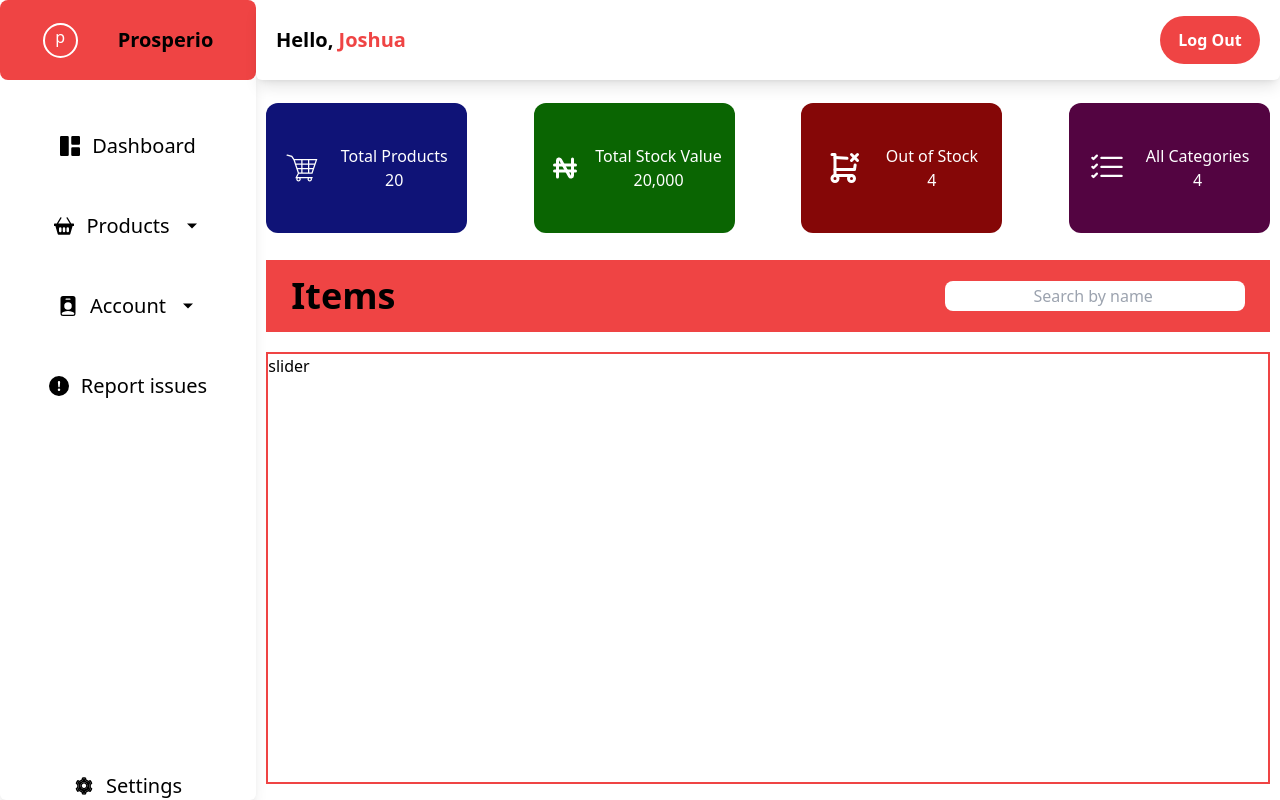
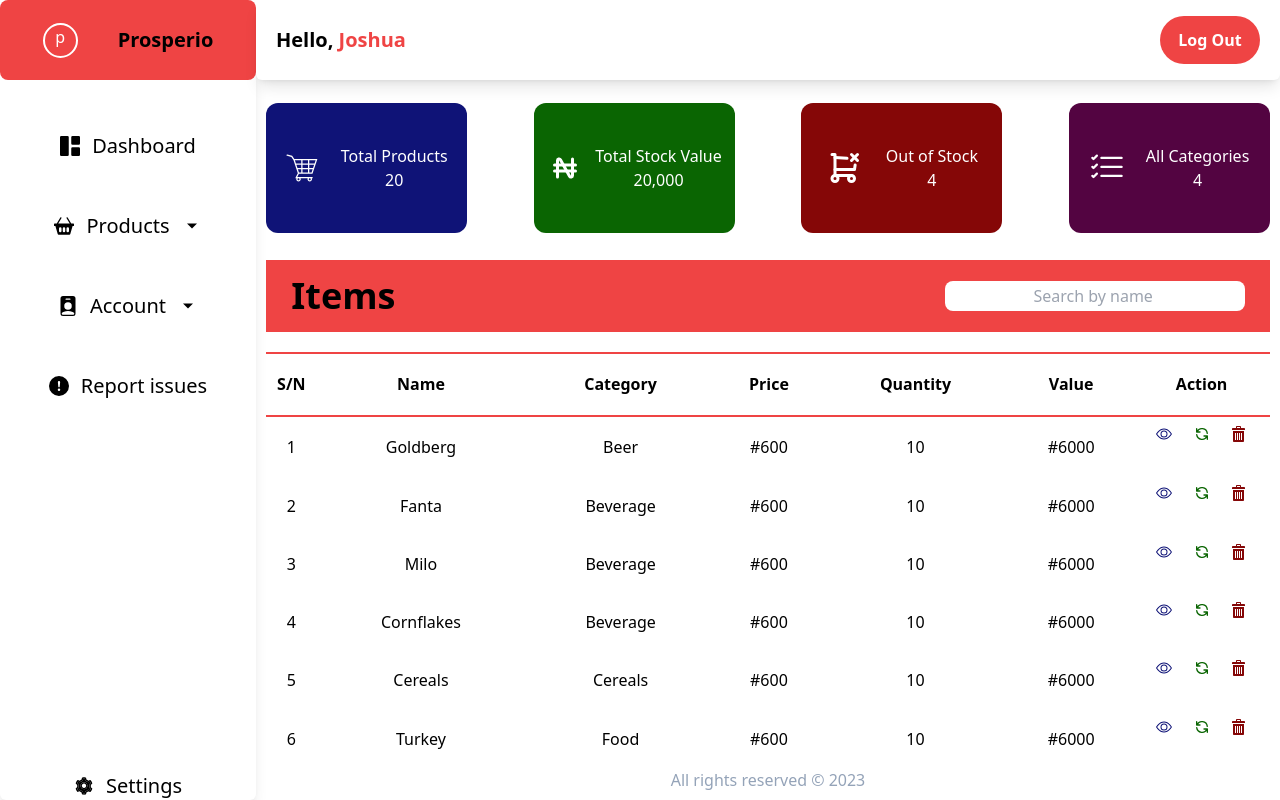
Before and after one commit to Jorshstar/Prosperio, a React (Vite) app in the folder frontend/: page /dashboard/board in a window 1280 px wide. Built offline with nearby package versions, Linux system fonts and the light colour scheme.

Commit message:
dashboard

```diff
--- a/frontend/package.json
+++ b/frontend/package.json
@@ -17,7 +17,9 @@
     "react-icons": "^4.11.0",
     "react-router-dom": "^6.15.0",
     "react-slick": "^0.29.0",
-    "slick-carousel": "^1.8.1"
+    "react-swipe": "^6.0.4",
+    "slick-carousel": "^1.8.1",
+    "swipe-js-iso": "^2.1.5"
   },
   "devDependencies": {
     "@types/react": "^18.2.15",
--- /dev/null
+++ b/frontend/src/components/Table.jsx
@@ -0,0 +1,76 @@
+import { BsEye } from "react-icons/bs";
+import {HiOutlineRefresh} from "react-icons/hi";
+import {ImBin} from "react-icons/im"
+
+export default function Table() {
+  return (
+    <div className="flex flex-col items-center justify-center h-[55vh]">
+    <table className="w-full text-center h-full">
+      <tr className="border-t-2 border-b-2 border-red-500">
+        <th className="w-[5%]">S/N</th>
+        <th>Name</th>
+        <th>Category</th>
+        <th>Price</th>
+        <th>Quantity</th>
+        <th>Value</th>
+        <th>Action</th>
+      </tr>
+      <tr >
+        <td>1</td>
+        <td>Goldberg</td>
+        <td>Beer</td>
+        <td>#600</td>
+        <td>10</td>
+        <td>#6000</td>
+        <td className="flex items-center justify-evenly mt-2"><BsEye className="text-[#0F1377]"/> <HiOutlineRefresh className="text-[#0A6502]"/> <ImBin className="text-[#850707]"/></td>
+      </tr>
+      <tr>
+        <td>2</td>
+        <td>Fanta</td>
+        <td>Beverage</td>
+        <td>#600</td>
+        <td>10</td>
+        <td>#6000</td>
+        <td className="flex items-center justify-evenly mt-2"><BsEye className="text-[#0F1377]"/> <HiOutlineRefresh className="text-[#0A6502]"/> <ImBin className="text-[#850707]"/></td>
+      </tr>
+      <tr>
+        <td>3</td>
+        <td>Milo</td>
+        <td>Beverage</td>
+        <td>#600</td>
+        <td>10</td>
+        <td>#6000</td>
+        <td className="flex items-center justify-evenly mt-2"><BsEye className="text-[#0F1377]"/> <HiOutlineRefresh className="text-[#0A6502]"/> <ImBin className="text-[#850707]"/></td>
+      </tr>
+      <tr>
+        <td>4</td>
+        <td>Cornflakes</td>
+        <td>Beverage</td>
+        <td>#600</td>
+        <td>10</td>
+        <td>#6000</td>
+        <td className="flex items-center justify-evenly mt-2"><BsEye className="text-[#0F1377]"/> <HiOutlineRefresh className="text-[#0A6502]"/> <ImBin className="text-[#850707]"/></td>
+      </tr>
+      <tr>
+        <td>5</td>
+        <td>Cereals</td>
+        <td>Cereals</td>
+        <td>#600</td>
+        <td>10</td>
+        <td>#6000</td>
+        <td className="flex items-center justify-evenly mt-2"><BsEye className="text-[#0F1377]"/> <HiOutlineRefresh className="text-[#0A6502]"/> <ImBin className="text-[#850707]"/></td>
+      </tr>
+      <tr>
+        <td>6</td>
+        <td>Turkey</td>
+        <td>Food</td>
+        <td>#600</td>
+        <td>10</td>
+        <td>#6000</td>
+        <td className="flex items-center justify-evenly mt-2"><BsEye className="text-[#0F1377]"/> <HiOutlineRefresh className="text-[#0A6502]"/> <ImBin className="text-[#850707]"/></td>
+      </tr>
+    </table>
+      <p className="text-center w-full text-slate-400">All rights reserved © 2023</p>
+  </div>
+  )
+}
--- a/frontend/src/pages/Board.jsx
+++ b/frontend/src/pages/Board.jsx
@@ -1,6 +1,7 @@
 import { BsListCheck } from "react-icons/bs";
 import { GiShoppingCart } from "react-icons/gi";
 import { TbCurrencyNaira, TbShoppingCartX } from "react-icons/tb";
+import Table from "../components/table";
 
 
 export default function Board() {
@@ -57,9 +58,7 @@ export default function Board() {
           />
         </div>
       </div>
-      <div className="border-2 border-red-500 h-[60%] w-[98%]">
-        slider
-      </div>
+      <div className="h-[60%] w-[98%]"><Table/></div>
     </div>
   );
 }
```
Also changed, not shown: 1 other file (tests, documents, lock files or other folders).
